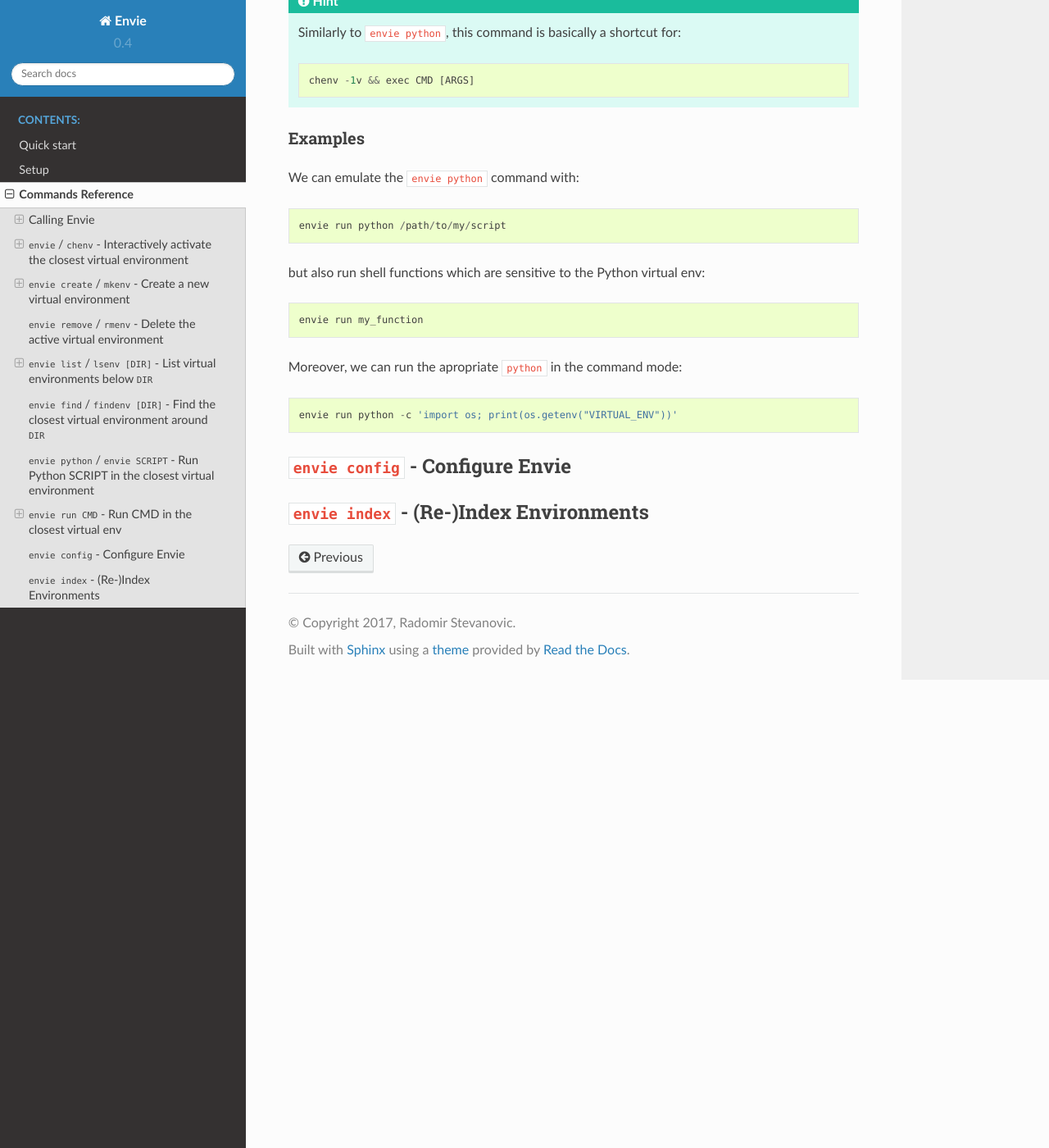
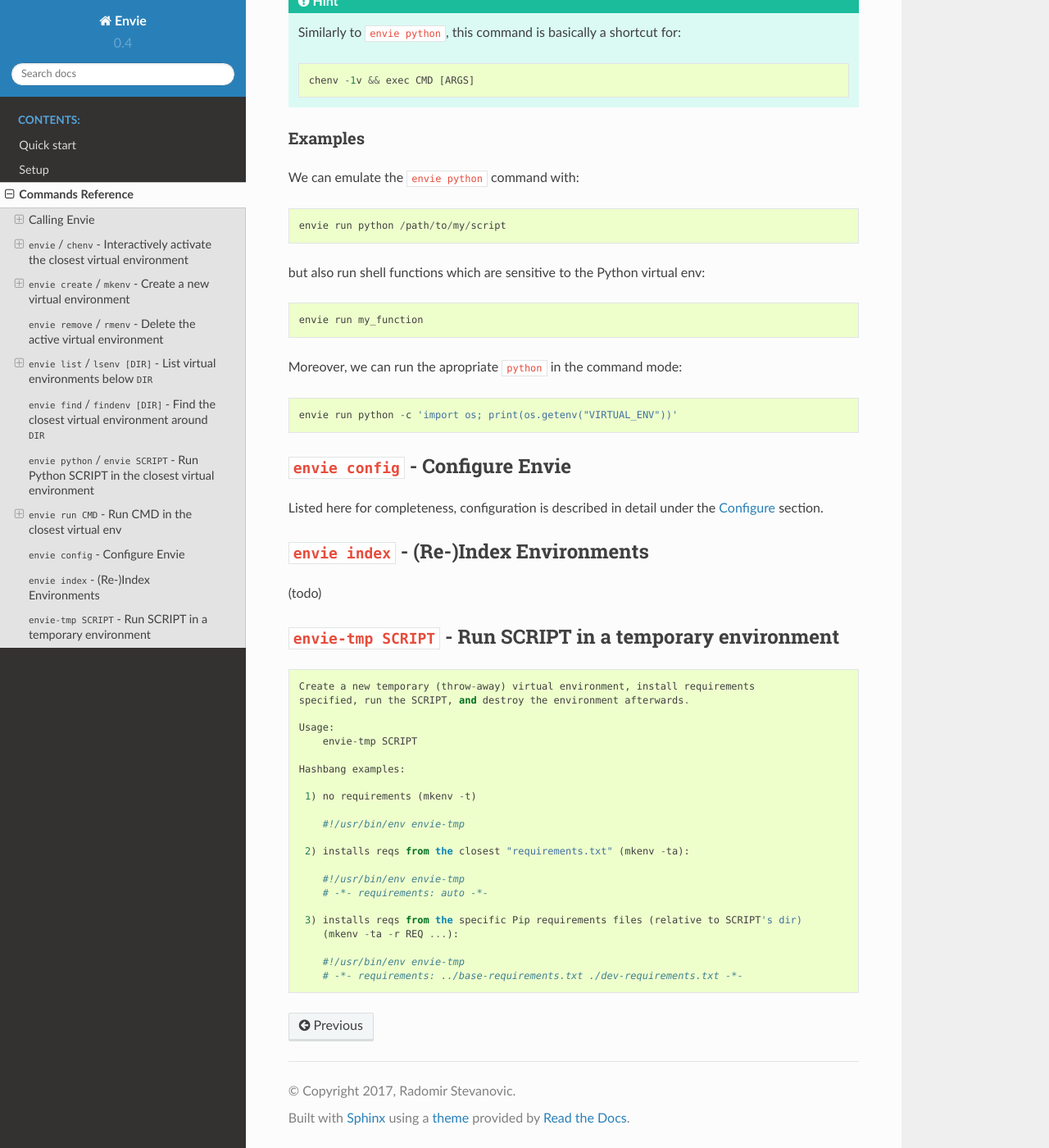
Before and after one commit to randomir/envie, a Sphinx documentation site: the page built from docs/commands.rst, in a window 1280 px wide and 1400 px high, scrolled down 8096 px. Shown: the whole window at 82% size. Built offline with Sphinx 7.4.7 and the Read the Docs theme 2.0.0, drawn with Linux system fonts in a browser that asks for light colours.

Commit message:
docs: envie-tmp help

```diff
--- a/docs/commands.rst
+++ b/docs/commands.rst
@@ -474,9 +474,46 @@
 ``envie config`` - Configure Envie
 -----------------------------------
 
+Listed here for completeness, configuration is described in detail under the
+:ref:`setup-config` section.
+
 
 
 .. _envie-index:
 
 ``envie index`` - (Re-)Index Environments
 -----------------------------------------
+
+(todo)
+
+
+
+.. _envie-tmp:
+
+``envie-tmp SCRIPT`` - Run SCRIPT in a temporary environment
+------------------------------------------------------------
+
+::
+
+    Create a new temporary (throw-away) virtual environment, install requirements
+    specified, run the SCRIPT, and destroy the environment afterwards.
+
+    Usage:
+        envie-tmp SCRIPT
+
+    Hashbang examples:
+
+     1) no requirements (mkenv -t)
+
+        #!/usr/bin/env envie-tmp
+
+     2) installs reqs from the closest "requirements.txt" (mkenv -ta):
+
+        #!/usr/bin/env envie-tmp
+        # -*- requirements: auto -*-
+
+     3) installs reqs from the specific Pip requirements files (relative to SCRIPT's dir)
+        (mkenv -ta -r REQ ...):
+
+        #!/usr/bin/env envie-tmp
+        # -*- requirements: ../base-requirements.txt ./dev-requirements.txt -*-
```
